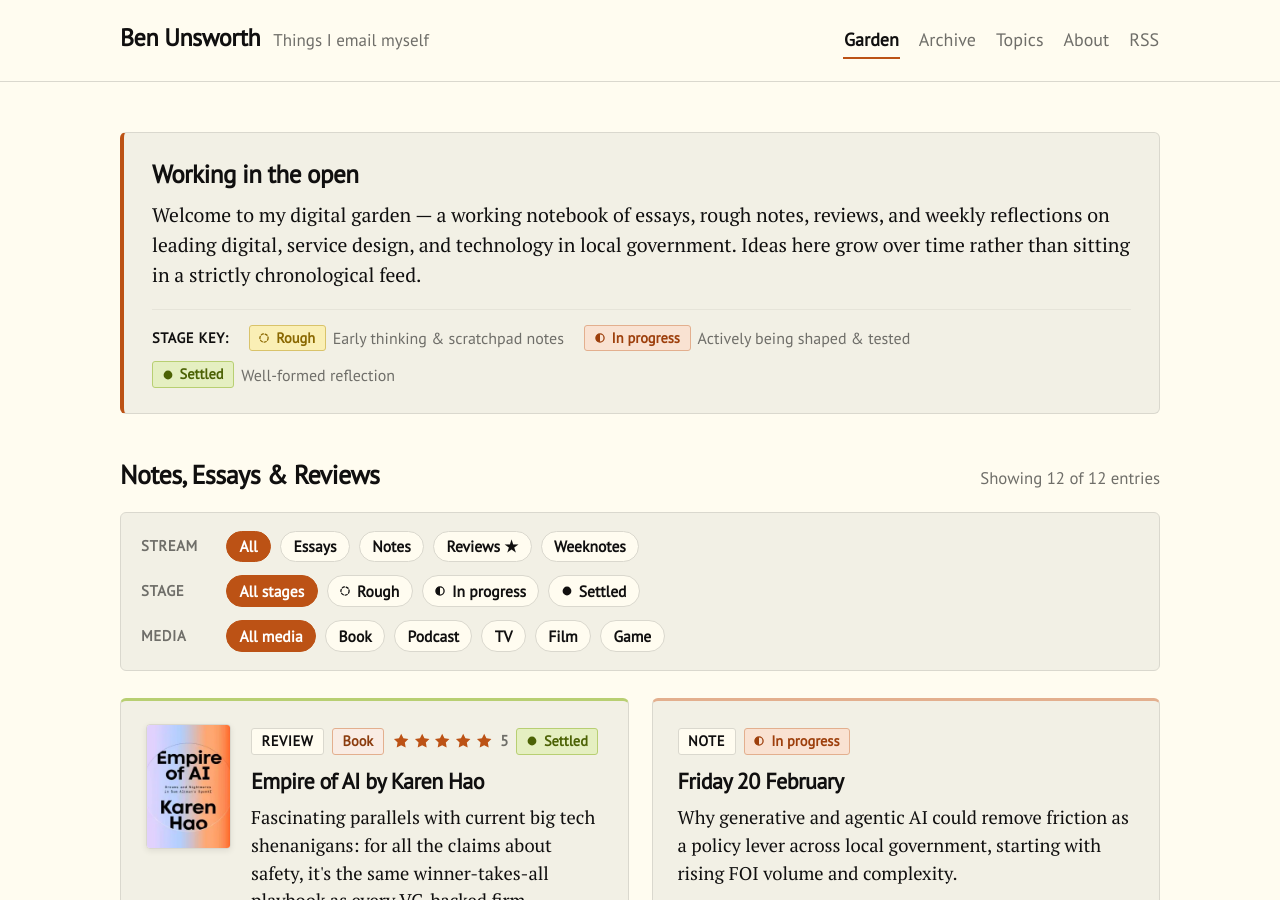
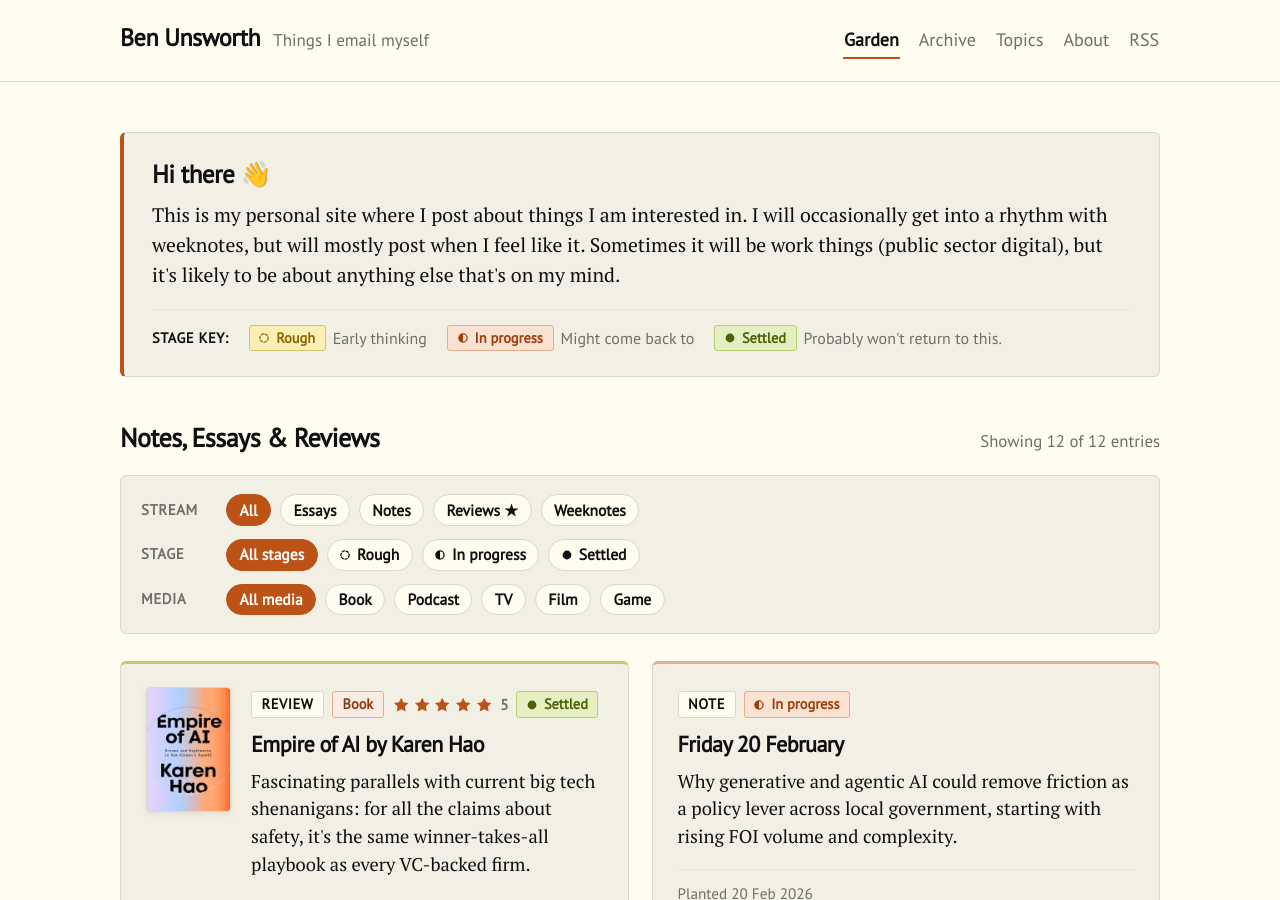
Before and after one commit to benunsworth/benunsworth.github.io, a Jekyll site: the page built from index.html, in a window 1280 px wide and 900 px high. Built offline with Jekyll 4.4.1, drawn with Linux system fonts in a browser that asks for light colours; the list of posts is cut into pages by our own code.

Commit message:
feat(homepage): update intro copy, title greeting, and stage key descriptions

```diff
--- a/index.html
+++ b/index.html
@@ -4,24 +4,24 @@ title: Home
 wide_layout: true
 ---
 
-<section class="garden-intro" aria-label="About this digital garden">
-  <h1 class="garden-intro-title">Working in the open</h1>
+<section class="garden-intro" aria-label="About this site">
+  <h1 class="garden-intro-title">Hi there &#x1F44B;</h1>
   <p class="garden-intro-lead">
-    Welcome to my digital garden &mdash; a working notebook of essays, rough notes, reviews, and weekly reflections on leading digital, service design, and technology in local government. Ideas here grow over time rather than sitting in a strictly chronological feed.
+    This is my personal site where I post about things I am interested in. I will occasionally get into a rhythm with weeknotes, but will mostly post when I feel like it. Sometimes it will be work things (public sector digital), but it's likely to be about anything else that's on my mind.
   </p>
   <div class="garden-legend" aria-label="Maturity stage legend">
     <span class="garden-legend-label">Stage key:</span>
     <span class="garden-legend-item">
       <span class="badge badge-status badge-status-rough badge-status--rough">{% include status_glyph.html status="rough" %}<span>Rough</span></span>
-      <span>Early thinking &amp; scratchpad notes</span>
+      <span>Early thinking</span>
     </span>
     <span class="garden-legend-item">
       <span class="badge badge-status badge-status-in-progress badge-status--in-progress">{% include status_glyph.html status="in-progress" %}<span>In progress</span></span>
-      <span>Actively being shaped &amp; tested</span>
+      <span>Might come back to</span>
     </span>
     <span class="garden-legend-item">
       <span class="badge badge-status badge-status-settled badge-status--settled">{% include status_glyph.html status="settled" %}<span>Settled</span></span>
-      <span>Well-formed reflection</span>
+      <span>Probably won't return to this.</span>
     </span>
   </div>
 </section>
```
Also changed, not shown: AGENTS.md (+3 -3 lines).
